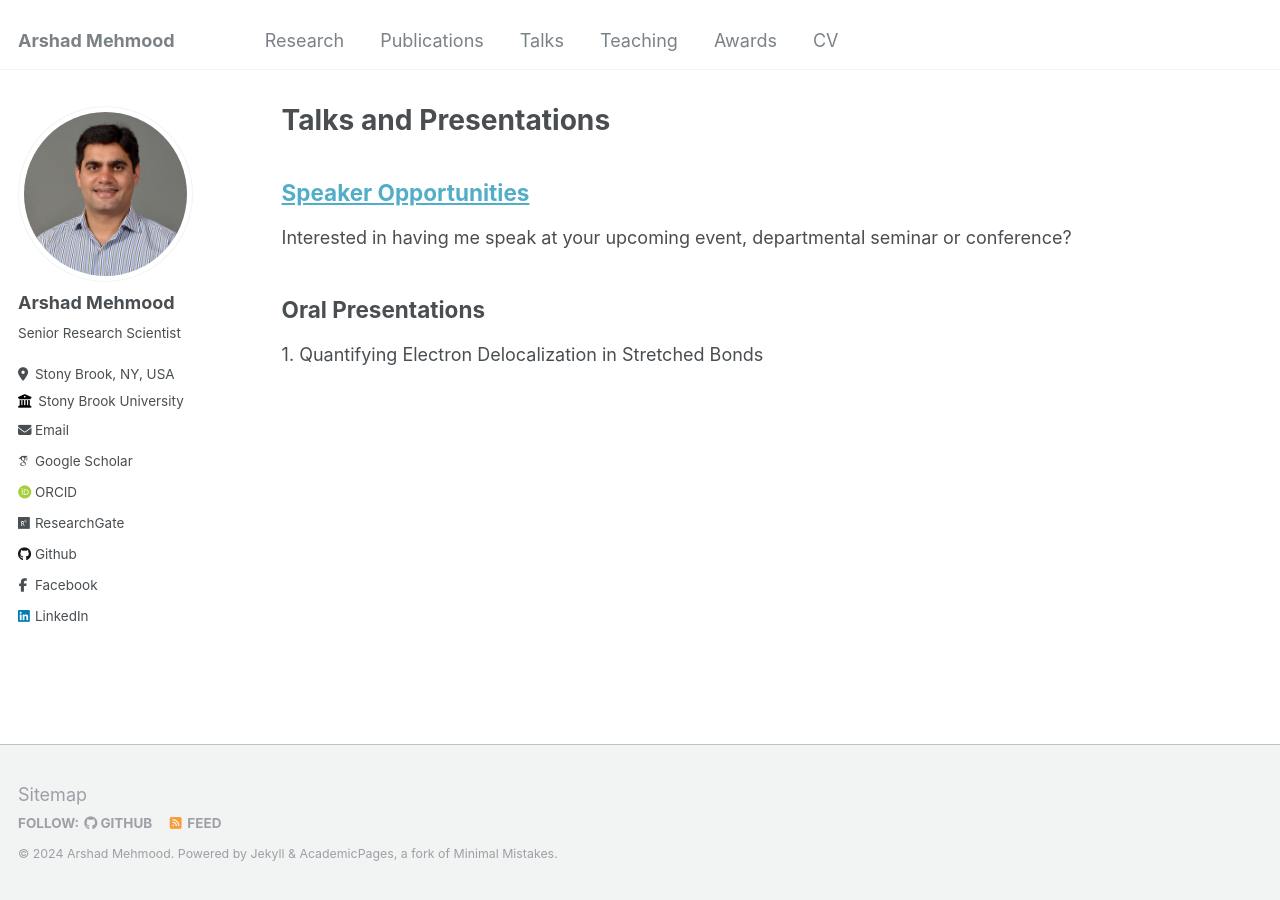
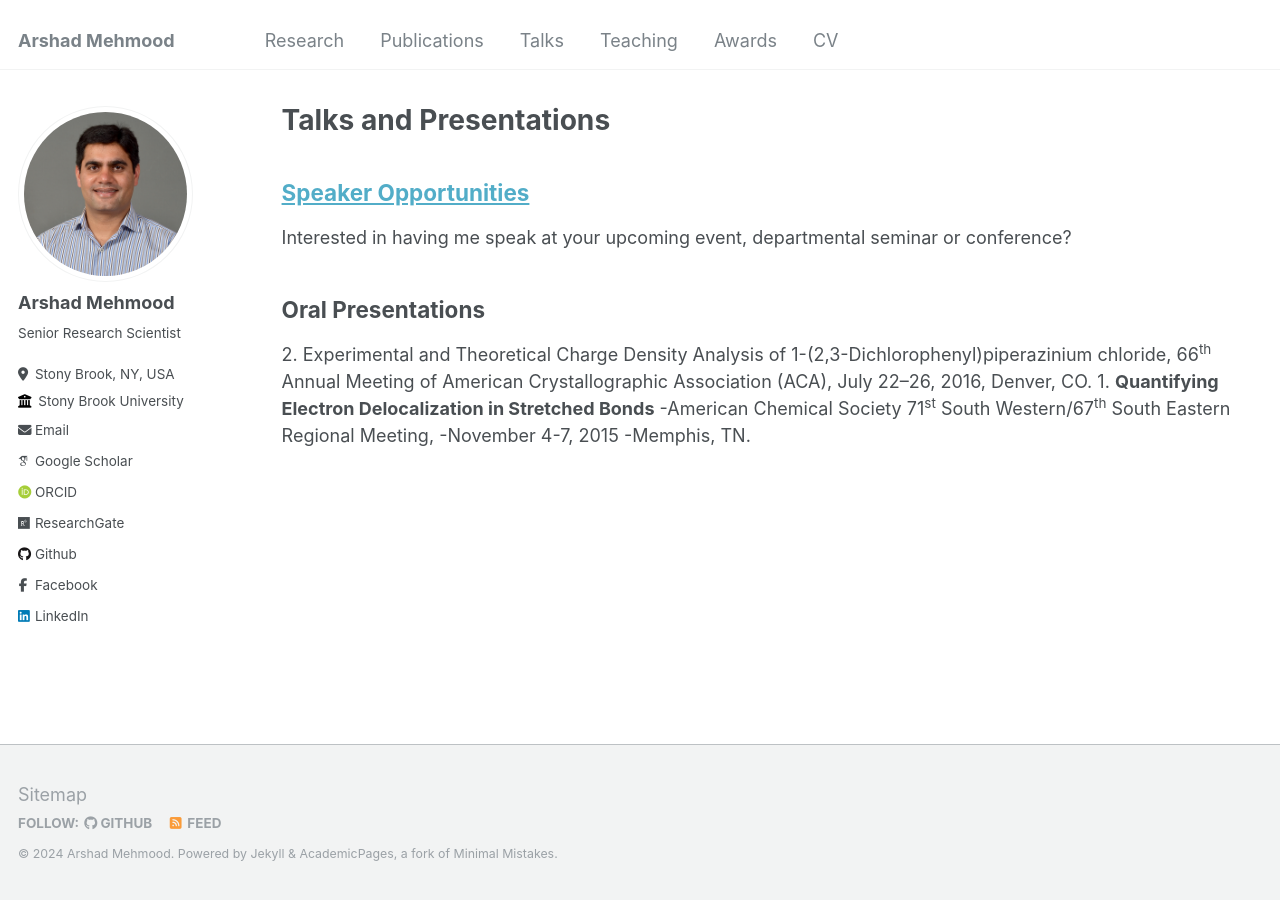
Before and after one commit to arshadmehmood118/arshadmehmood118.github.io, a Jekyll site: the page built from _pages/talks.md, in a window 1280 px wide. Built offline with Jekyll 4.4.1, drawn with Linux system fonts in a browser that asks for light colours; some web fonts are replaced.

Commit message:
Update talks.md

```diff
--- a/_pages/talks.md
+++ b/_pages/talks.md
@@ -11,4 +11,8 @@ Interested in having me speak at your upcoming event, departmental seminar or co
 
 Oral Presentations
 ------
-1\. Quantifying Electron Delocalization in Stretched Bonds
+2\. Experimental and Theoretical Charge Density Analysis of 1-(2,3-Dichlorophenyl)piperazinium chloride, 66<sup>th</sup> Annual Meeting of American Crystallographic Association (ACA), July 22–26, 2016, Denver, CO.
+1\. **Quantifying Electron Delocalization in Stretched Bonds**
+-American Chemical Society 71<sup>st</sup> South Western/67<sup>th</sup> South Eastern Regional Meeting,
+-November 4-7, 2015
+-Memphis, TN.
```
